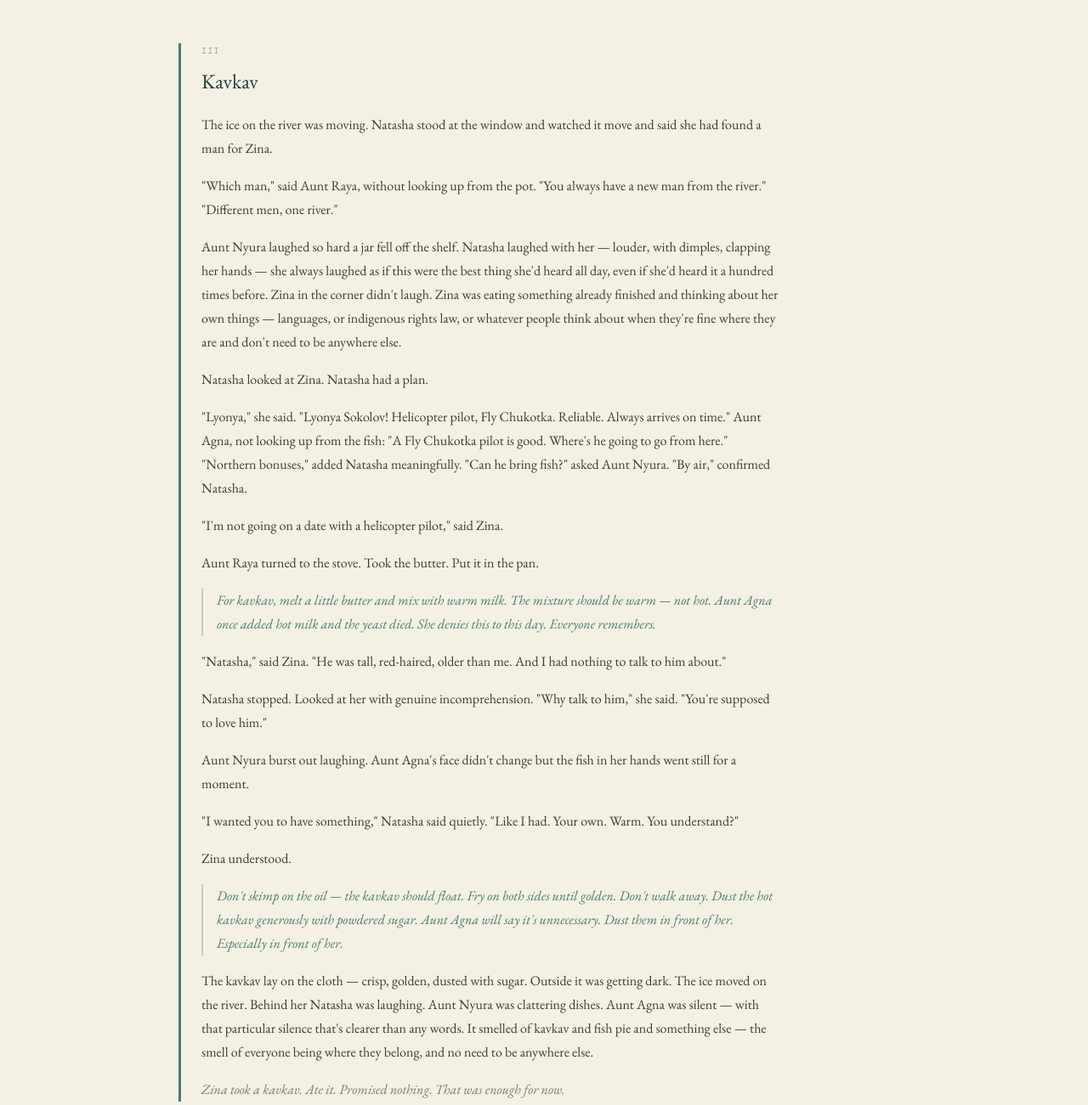
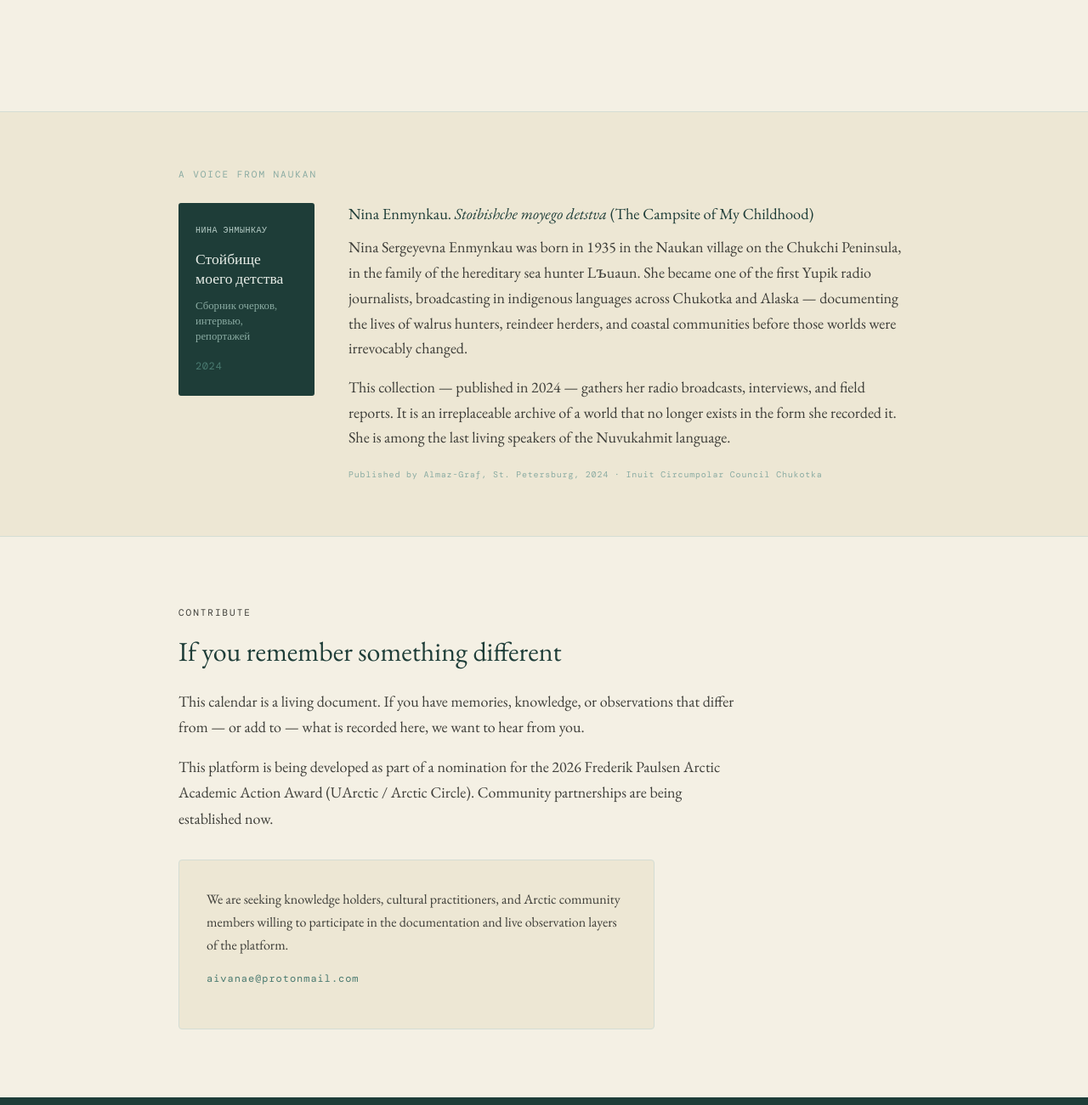
Before and after one commit to Annadlp/living-calendars, a plain HTML site: page index.html in a window 1280 px wide. Shown: the part 9740-11041 px from the top of the page at 85% size. Drawn offline with nearby package versions, Linux system fonts and the light colour scheme.

Commit message:
Update index.html

```diff
--- a/index.html
+++ b/index.html
@@ -361,28 +361,7 @@ footer a{color:var(--arctic);text-decoration:none}
     </div>
 
     <!-- STORY 3 -->
-    <div style="border-left:3px solid var(--seal);padding-left:1.5rem;margin-bottom:2rem">
-      <p style="font-family:'DM Mono',monospace;font-size:10px;letter-spacing:.12em;text-transform:uppercase;color:var(--walrus);margin-bottom:.5rem">III</p>
-      <h3 style="font-size:1.5rem;font-weight:400;color:var(--deep);margin-bottom:1rem">Kavkav</h3>
-      <div style="color:var(--ink-soft);font-size:1rem;line-height:1.75;max-width:680px">
-        <p style="margin-bottom:1rem">The ice on the river was moving. Natasha stood at the window and watched it move and said she had found a man for Zina.</p>
-        <p style="margin-bottom:1rem">"Which man," said Aunt Raya, without looking up from the pot. "You always have a new man from the river." "Different men, one river."</p>
-        <p style="margin-bottom:1rem">Aunt Nyura laughed so hard a jar fell off the shelf. Natasha laughed with her — louder, with dimples, clapping her hands — she always laughed as if this were the best thing she'd heard all day, even if she'd heard it a hundred times before. Zina in the corner didn't laugh. Zina was eating something already finished and thinking about her own things — languages, or indigenous rights law, or whatever people think about when they're fine where they are and don't need to be anywhere else.</p>
-        <p style="margin-bottom:1rem">Natasha looked at Zina. Natasha had a plan.</p>
-        <p style="margin-bottom:1rem">"Lyonya," she said. "Lyonya Sokolov! Helicopter pilot, Fly Chukotka. Reliable. Always arrives on time." Aunt Agna, not looking up from the fish: "A Fly Chukotka pilot is good. Where's he going to go from here." "Northern bonuses," added Natasha meaningfully. "Can he bring fish?" asked Aunt Nyura. "By air," confirmed Natasha.</p>
-        <p style="margin-bottom:1rem">"I'm not going on a date with a helicopter pilot," said Zina.</p>
-        <p style="margin-bottom:1rem">Aunt Raya turned to the stove. Took the butter. Put it in the pan.</p>
-        <p style="font-style:italic;color:var(--seal);margin-bottom:1rem;border-left:2px solid var(--arctic);padding-left:1rem">For kavkav, melt a little butter and mix with warm milk. The mixture should be warm — not hot. Aunt Agna once added hot milk and the yeast died. She denies this to this day. Everyone remembers.</p>
-        <p style="margin-bottom:1rem">"Natasha," said Zina. "He was tall, red-haired, older than me. And I had nothing to talk to him about."</p>
-        <p style="margin-bottom:1rem">Natasha stopped. Looked at her with genuine incomprehension. "Why talk to him," she said. "You're supposed to love him."</p>
-        <p style="margin-bottom:1rem">Aunt Nyura burst out laughing. Aunt Agna's face didn't change but the fish in her hands went still for a moment.</p>
-        <p style="margin-bottom:1rem">"I wanted you to have something," Natasha said quietly. "Like I had. Your own. Warm. You understand?"</p>
-        <p style="margin-bottom:1rem">Zina understood.</p>
-        <p style="font-style:italic;color:var(--seal);margin-bottom:1rem;border-left:2px solid var(--arctic);padding-left:1rem">Don't skimp on the oil — the kavkav should float. Fry on both sides until golden. Don't walk away. Dust the hot kavkav generously with powdered sugar. Aunt Agna will say it's unnecessary. Dust them in front of her. Especially in front of her.</p>
-        <p style="margin-bottom:1rem">The kavkav lay on the cloth — crisp, golden, dusted with sugar. Outside it was getting dark. The ice moved on the river. Behind her Natasha was laughing. Aunt Nyura was clattering dishes. Aunt Agna was silent — with that particular silence that's clearer than any words. It smelled of kavkav and fish pie and something else — the smell of everyone being where they belong, and no need to be anywhere else.</p>
-        <p style="color:var(--ink-muted);font-style:italic">Zina took a kavkav. Ate it. Promised nothing. That was enough for now.</p>
-      </div>
-    </div>
+
   </div>
 </section>
 
```
